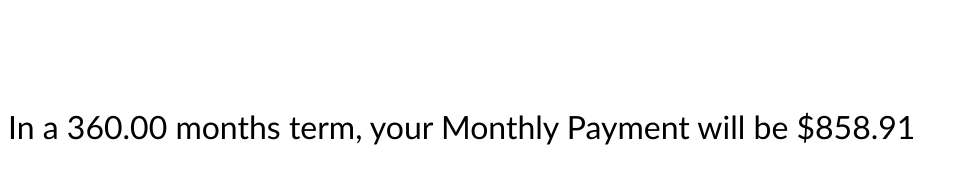
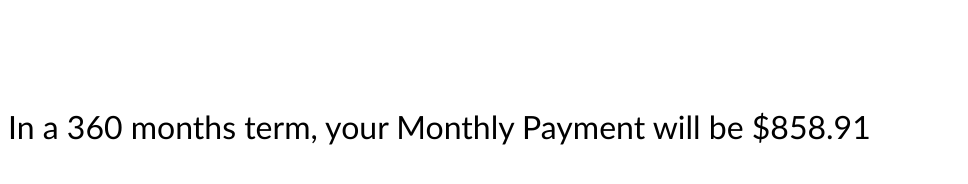
Before and after one commit to velozmontero/Mortgage-calculator, a plain HTML site: page Mortgage_Calculator.HTML in a window 1280 px wide. Both pictures are taken after a click on the element "Calculate". Shown: the part 604-788 px from the top of the page, without its empty margins (0-968 px from the left). Drawn offline with Linux system fonts and the light colour scheme.

Commit message:
Coding stable
coding stable

```diff
--- a/Mortgage_Calculator.HTML
+++ b/Mortgage_Calculator.HTML
@@ -61,7 +61,24 @@
 		situation is slightly different than the terms described above.</p>
 		<p id="result" style="font-family: calibri; font-size:200%";></p>
 <script>
+	var name;
+	var phone;
+	var lTerm;
+	var pPrice;
+	var dPayment;
+	var iRate;
+	var pTaxes;
 	function selectFactorA(ltv){
+		if (ltv <= 85){
+			return(.0040);}
+		if (ltv <= 90 && ltv > 85){
+			return(.0061);}
+		if (ltv <= 95 && ltv > 90){
+			return(.0077);}
+		if (ltv <= 97 && ltv > 95){
+			return(.0120);}
+	}
+	function selectFactorB(ltv){
 		if (ltv <= 85){
 			return(.0035);}
 		if (ltv <= 90 && ltv > 85){
@@ -71,42 +88,32 @@
 		if (ltv <= 97 && ltv > 95){
 			return(.0115);}
 	}
-	function selectFactorB(ltv){
-		if (ltv <= 85){
-			return(.0030);}
-		if (ltv <= 90 && ltv > 85){
-			return(.0049);}
-		if (ltv <= 95 && ltv > 90){
-			return(.0067);}
-		if (ltv <= 97 && ltv > 95){
-			return(.0110);}
-	}
 	var btn= document.getElementById("button");
 	btn.onclick= function(){
-		var name= document.getElementById("name").value;
-		var phone= document.getElementById("phone").value;
-		var lTerm= document.getElementById("lTerm").value;
-		var pPrice= document.getElementById("pPrice").value;
-		var dPayment= document.getElementById("dPayment").value;
-		var iRate= document.getElementById("iRate").value;
-		var pTaxes= document.getElementById("pTaxes").value;
-		checkForInvalid(name, phone, lTerm, pPrice, dPayment, iRate, pTaxes);
-		var myResult = amortization(name, phone, lTerm, pPrice, dPayment, iRate, pTaxes);
+		name= document.getElementById("name").value;
+		phone= document.getElementById("phone").value;
+		lTerm= document.getElementById("lTerm").value;
+		pPrice= document.getElementById("pPrice").value;
+		dPayment= document.getElementById("dPayment").value;
+		iRate= document.getElementById("iRate").value;
+		pTaxes= document.getElementById("pTaxes").value;
+		checkForInvalid();
+		var myResult = amortization();
 	document.getElementById("result").innerHTML = myResult;
 	};
 
 //Checking for errors----------------------------------------------------------------------------------------------
-function checkForInvalid(name, phone, lTerm, pPrice, dPayment, iRate, pTaxes) {
+function checkForInvalid() {
 	if (!lTerm || !pPrice || !dPayment || !iRate) {
 			alert("Please Enter Proper Information");
 			return "";
 		}
 	if (!pTaxes) {
-
+		pTaxes*=0;
 	}
 }
 //Show Amortization------------------------------------------------------------------------------------------------
-	function amortization(name, phone, lTerm, pPrice, dPayment, iRate, pTaxes) {
+	function amortization() {
 		var resultStr= "";
 		lTerm= parseInt(lTerm);
 		console.log(lTerm);
@@ -189,7 +196,7 @@ function checkForInvalid(name, phone, lTerm, pPrice, dPayment, iRate, pTaxes) {
 			}
 		}
 
-		resultStr +="<br><br> In a "+byMonth.toFixed(2)+" months term, your Monthly Payment will be $"+mPayments.toFixed(2);
+		resultStr +="<br><br> In a "+Math.abs(byMonth)+" months term, your Monthly Payment will be $"+mPayments.toFixed(2);
 
 		//------------------------------------------------------------------------------------------------------------------
 		var addAmort= document.getElementById("amortization");
```
